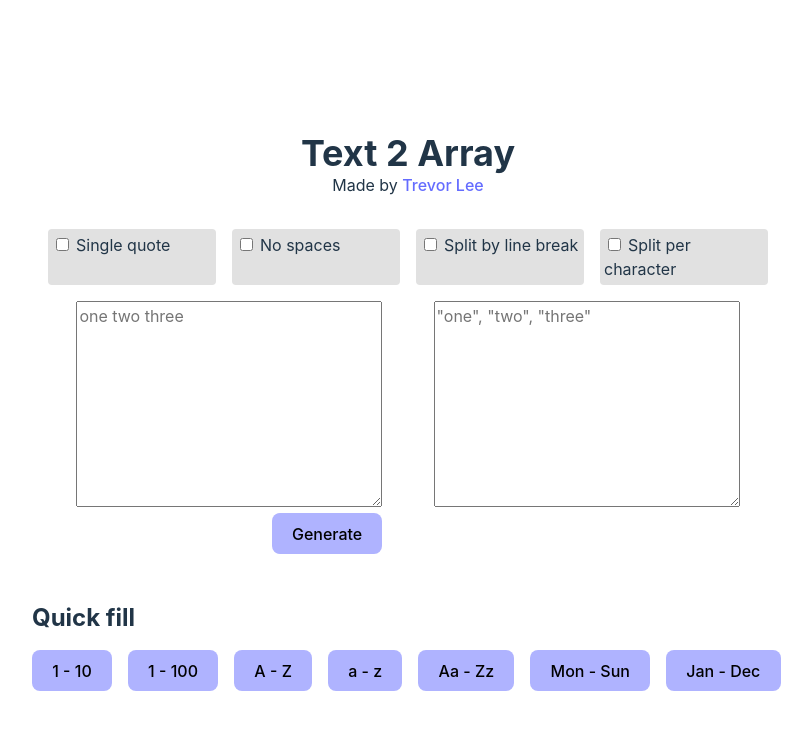
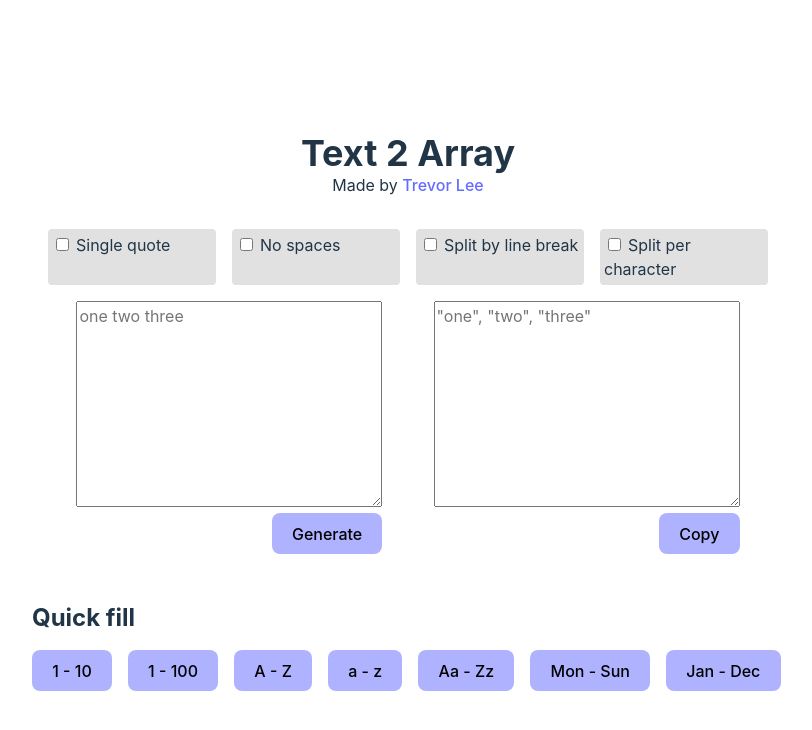
Before and after one commit to boogerbuttcheeks/text2array, a React (Vite) app: page / in a window 1280 px wide. Shown: the top 730 px of the page, without its empty margins (232-1044 px from the left). Built offline with nearby package versions, Linux system fonts and the light colour scheme.

Commit message:
add copy button

```diff
--- a/src/App.jsx
+++ b/src/App.jsx
@@ -4,6 +4,7 @@ import './App.css'
 function App() {
   const [input, setInput] = useState('')
   const [output, setOutput] = useState('')
+  const [copied, setCopied] = useState(false)
 
   const [singleQuote, setSingleQuote] = useState(false)
   const [noSpace, setNoSpace] = useState(false)
@@ -81,6 +82,18 @@ function App() {
 
   function quickFill(e) {
     setInput(e)
+  }
+
+  async function copyToClipboard() {
+    try {
+      await navigator.clipboard.writeText(output)
+      setCopied(true)
+      setTimeout(() => {
+        setCopied(false)
+      }, 2500)
+    } catch (err) {
+      console.log(err)
+    }
   }
 
   return (
@@ -162,6 +175,9 @@ function App() {
               readOnly
             />
           </form>
+          <div className='generate-wrapper'>
+            <button onClick={copyToClipboard}>{copied ? 'Copied!' : 'Copy'}</button>
+          </div>
         </div>
       </div>
       <h2>Quick fill</h2>
```
